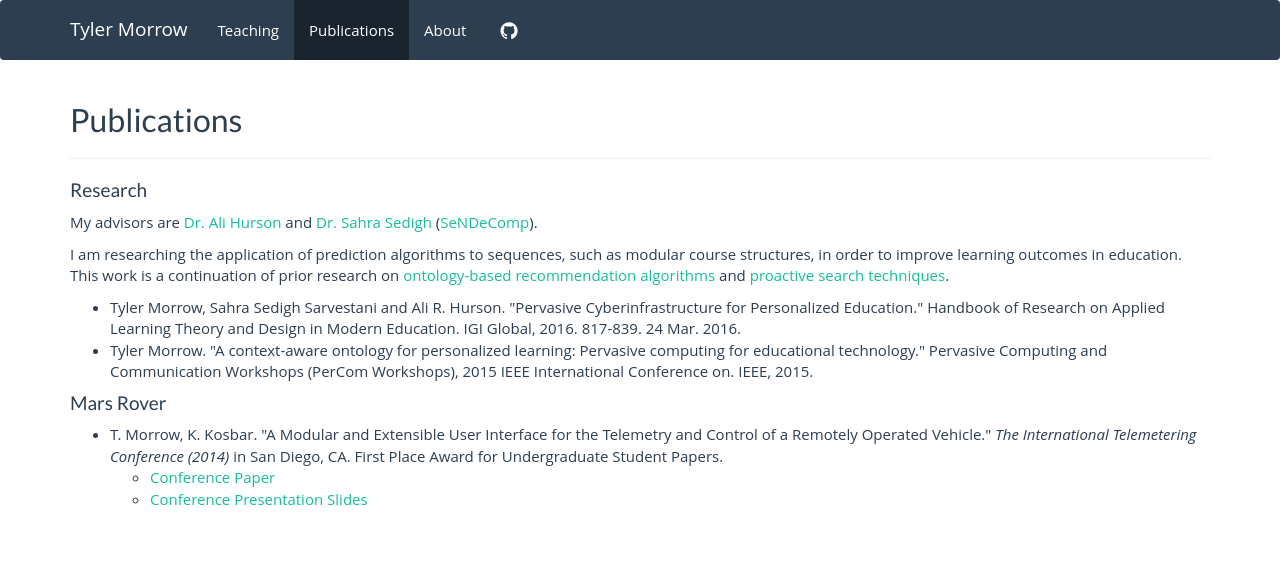
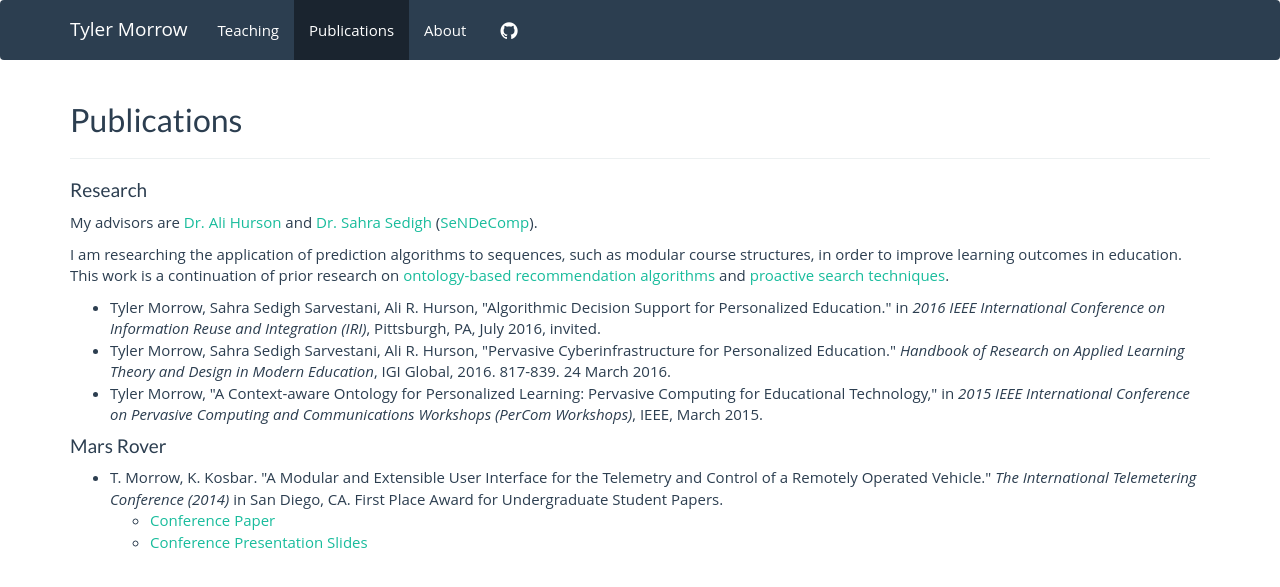
Before and after one commit to tymorrow/mst-website, a Jekyll site: the page built from publications.md, in a window 1280 px wide. Shown: the top 587 px of the page. Built offline with Jekyll 4.4.1, drawn with Linux system fonts in a browser that asks for light colours; nearby versions of some CDN libraries.

Commit message:
Added publication.

```diff
--- a/publications.md
+++ b/publications.md
@@ -12,8 +12,9 @@ My advisors are [Dr. Ali Hurson][1] and [Dr. Sahra Sedigh][2] ([SeNDeComp][3]).
 
 I am researching the application of prediction algorithms to sequences, such as modular course structures, in order to improve learning outcomes in education.  This work is a continuation of prior research on [ontology-based recommendation algorithms][5] and [proactive search techniques][6].
 
-  - Tyler Morrow, Sahra Sedigh Sarvestani and Ali R. Hurson. "Pervasive Cyberinfrastructure for Personalized Education." Handbook of Research on Applied Learning Theory and Design in Modern Education. IGI Global, 2016. 817-839. 24 Mar. 2016.
-  - Tyler Morrow. "A context-aware ontology for personalized learning: Pervasive computing for educational technology." Pervasive Computing and Communication Workshops (PerCom Workshops), 2015 IEEE International Conference on. IEEE, 2015.
+  - Tyler Morrow, Sahra Sedigh Sarvestani, Ali R. Hurson, "Algorithmic Decision Support for Personalized Education." in *2016 IEEE International Conference on Information Reuse and Integration (IRI)*, Pittsburgh, PA, July 2016, invited.
+  - Tyler Morrow, Sahra Sedigh Sarvestani, Ali R. Hurson, "Pervasive Cyberinfrastructure for Personalized Education." *Handbook of Research on Applied Learning Theory and Design in Modern Education*, IGI Global, 2016. 817-839. 24 March 2016.
+  - Tyler Morrow, "A Context-aware Ontology for Personalized Learning: Pervasive Computing for Educational Technology," in *2015 IEEE International Conference on Pervasive Computing and Communications Workshops (PerCom Workshops)*, IEEE, March 2015.
 
 #### Mars Rover
   - T. Morrow, K. Kosbar. "A Modular and Extensible User Interface for the Telemetry and Control of a Remotely Operated Vehicle." *The International Telemetering Conference (2014)* in San Diego, CA.  First Place Award for Undergraduate Student Papers.
```
